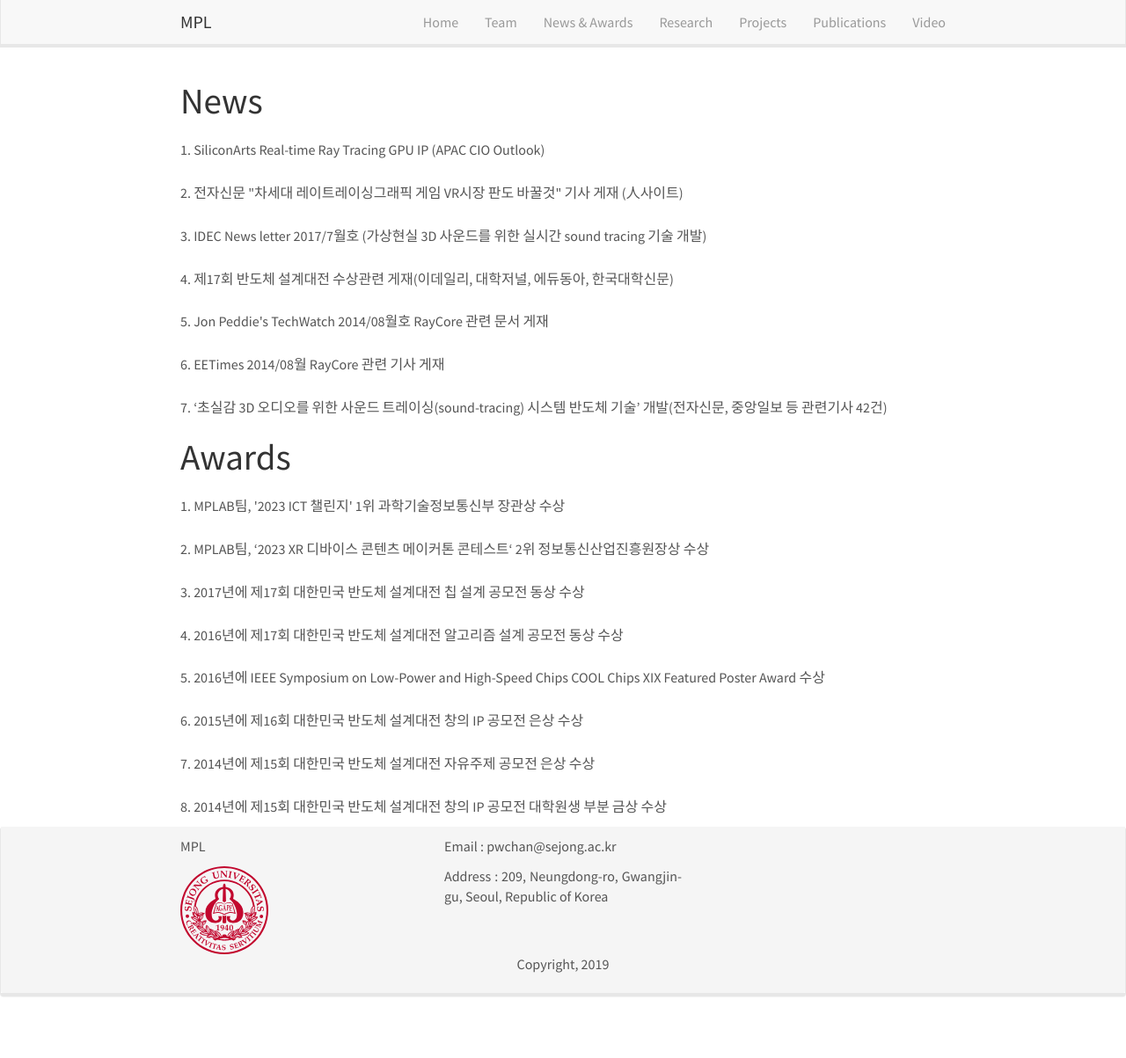
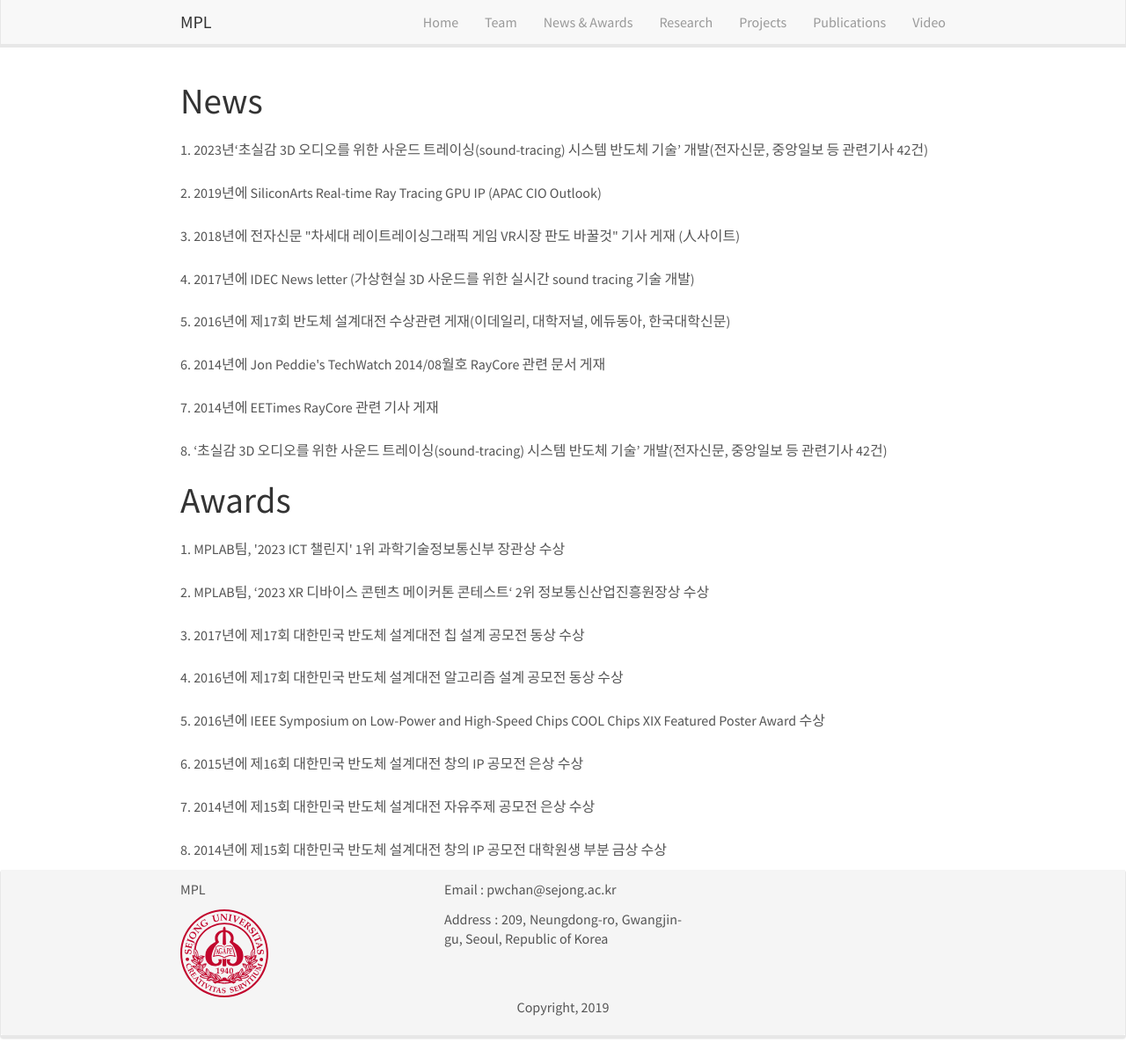
Before and after one commit to MPLRayman/webtest2, a Jekyll site: the page built from _pages/news.html, in a window 1280 px wide and 1203 px high. Shown: the whole window at 88% size. Built offline with Jekyll 4.4.1, drawn with Linux system fonts in a browser that asks for light colours; nearby versions of some CDN libraries.

Commit message:
update news
test

```diff
--- a/_data/news.yml
+++ b/_data/news.yml
@@ -1,7 +1,8 @@
-- content: 1. SiliconArts Real-time Ray Tracing GPU IP (APAC CIO Outlook)
-- content: 2. 전자신문 "차세대 레이트레이싱그래픽 게임 VR시장 판도 바꿀것" 기사 게재 (人사이트)
-- content: 3. IDEC News letter 2017/7월호 (가상현실 3D 사운드를 위한 실시간 sound tracing 기술 개발)
-- content: 4. 제17회 반도체 설계대전 수상관련 게재(이데일리, 대학저널, 에듀동아, 한국대학신문)
-- content: 5. Jon Peddie's TechWatch 2014/08월호 RayCore 관련 문서 게재
-- content: 6. EETimes 2014/08월 RayCore 관련 기사 게재
-- content: 7. ‘초실감 3D 오디오를 위한 사운드 트레이싱(sound-tracing) 시스템 반도체 기술’ 개발(전자신문, 중앙일보 등 관련기사 42건)
+- content: 1. 2023년‘초실감 3D 오디오를 위한 사운드 트레이싱(sound-tracing) 시스템 반도체 기술’ 개발(전자신문, 중앙일보 등 관련기사 42건)
+- content: 2. 2019년에 SiliconArts Real-time Ray Tracing GPU IP (APAC CIO Outlook)
+- content: 3. 2018년에 전자신문 "차세대 레이트레이싱그래픽 게임 VR시장 판도 바꿀것" 기사 게재 (人사이트)
+- content: 4. 2017년에 IDEC News letter (가상현실 3D 사운드를 위한 실시간 sound tracing 기술 개발)
+- content: 5. 2016년에 제17회 반도체 설계대전 수상관련 게재(이데일리, 대학저널, 에듀동아, 한국대학신문)
+- content: 6. 2014년에 Jon Peddie's TechWatch 2014/08월호 RayCore 관련 문서 게재
+- content: 7. 2014년에 EETimes RayCore 관련 기사 게재
+- content: 8. ‘초실감 3D 오디오를 위한 사운드 트레이싱(sound-tracing) 시스템 반도체 기술’ 개발(전자신문, 중앙일보 등 관련기사 42건)
```
Also changed, not shown: _pages/video.html (added, +61 -0 lines), _includes/{{ site.url }}{{ site.baseurl }}/team (added).
